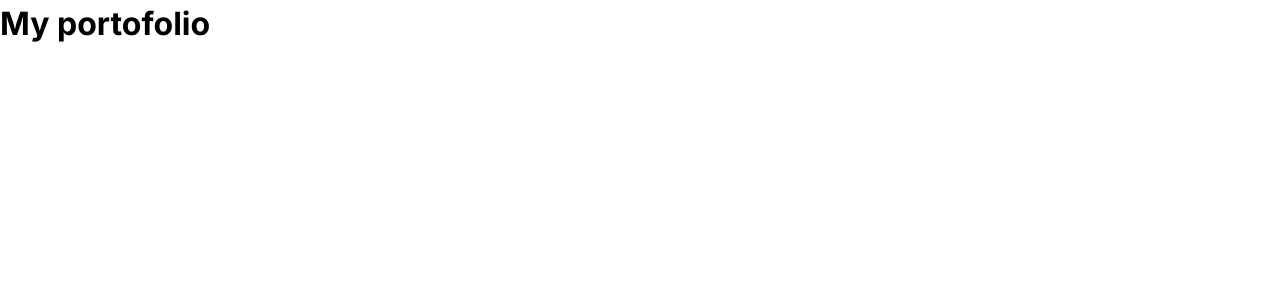
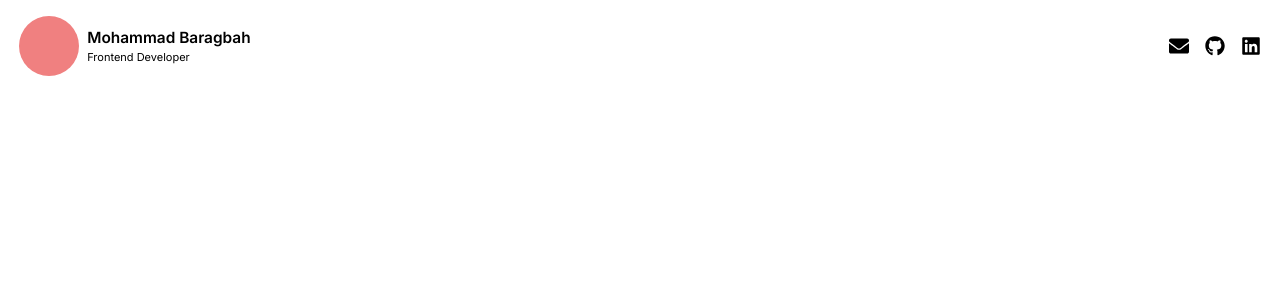
Before and after one commit to duniandewon/portofolio, a Next.js app: page / in a window 1280 px wide. Shown: the top 300 px of the page. Built offline with nearby package versions, Linux system fonts and the light colour scheme.

Commit message:
Create navbar, socials, profile

```diff
--- a/src/app/page.tsx
+++ b/src/app/page.tsx
@@ -1,3 +1,9 @@
+import Navbar from "@/components/Navbar";
+
 export default function Home() {
-  return <h1>My portofolio</h1>;
+  return (
+    <>
+      <Navbar />
+    </>
+  );
 }
--- /dev/null
+++ b/src/components/Navbar/index.tsx
@@ -0,0 +1,16 @@
+"use client";
+
+import Profile from "@/components/Profile";
+import { Container } from "./styled";
+import Socials from "../socials";
+
+const Navbar = () => {
+  return (
+    <Container>
+      <Profile />
+      <Socials />
+    </Container>
+  );
+};
+
+export default Navbar;
--- /dev/null
+++ b/src/components/Navbar/styled.ts
@@ -0,0 +1,8 @@
+import styled from "styled-components";
+
+export const Container = styled.nav`
+  display: flex;
+  justify-content: space-between;
+  align-items: center;
+  padding: 1rem 1.2rem;
+`;
--- /dev/null
+++ b/src/components/Profile/index.tsx
@@ -0,0 +1,18 @@
+"use client";
+
+import React from "react";
+import { Avatar, Container, Info, Name, Role } from "./styled";
+
+const Profile = () => {
+  return (
+    <Container>
+      <Avatar />
+      <Info>
+        <Name>Mohammad Baragbah</Name>
+        <Role>Frontend Developer</Role>
+      </Info>
+    </Container>
+  );
+};
+
+export default Profile;
--- /dev/null
+++ b/src/components/Profile/styled.ts
@@ -0,0 +1,28 @@
+import styled from "styled-components";
+
+export const Container = styled.div`
+  align-content: center;
+  font-size: 0.688rem;
+  display: flex;
+  align-items: center;
+  gap: 0.5rem;
+`;
+
+export const Avatar = styled.div`
+  position: relative;
+  background-color: lightcoral;
+  width: 60px;
+  height: 60px;
+  border-radius: 50%;
+  grid-row: span 2;
+`;
+
+export const Info = styled.div``;
+
+export const Name = styled.p`
+  font-weight: 600;
+  font-size: 1.4em;
+  padding: 0;
+`;
+
+export const Role = styled.p``;
--- /dev/null
+++ b/src/components/socials/index.tsx
@@ -0,0 +1,31 @@
+import Link from "next/link";
+
+import { FaGithub, FaEnvelope, FaLinkedin } from "react-icons/fa";
+
+import { Container } from "./styled";
+
+const Socials = () => {
+  return (
+    <Container>
+      <Link href="mailto:duniandewon@gmail.com">
+        <FaEnvelope color="#000" size="20px" />
+      </Link>
+      <Link
+        href="https://www.github.com/duniandewon"
+        target="_blank"
+        referrerPolicy="no-referrer"
+      >
+        <FaGithub color="#000" size="20px" />
+      </Link>
+      <Link
+        href="https://www.linkedin.com/in/duniandeown/"
+        target="_blank"
+        referrerPolicy="no-referrer"
+      >
+        <FaLinkedin color="#000" size="20px" />
+      </Link>
+    </Container>
+  );
+};
+
+export default Socials;
--- /dev/null
+++ b/src/components/socials/styled.ts
@@ -0,0 +1,7 @@
+import { styled } from "styled-components";
+
+export const Container = styled.div`
+  display: flex;
+  justify-content: space-between;
+  gap: 1rem;
+`;
```
